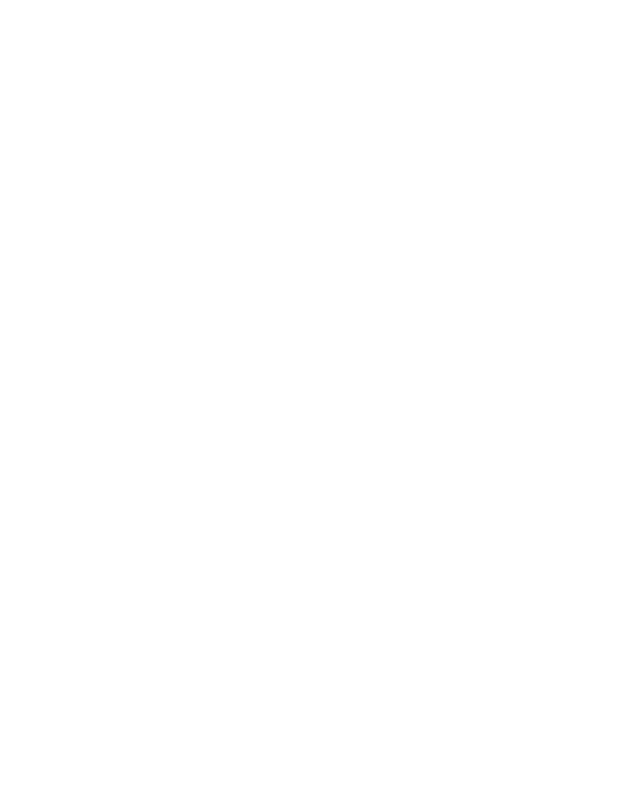
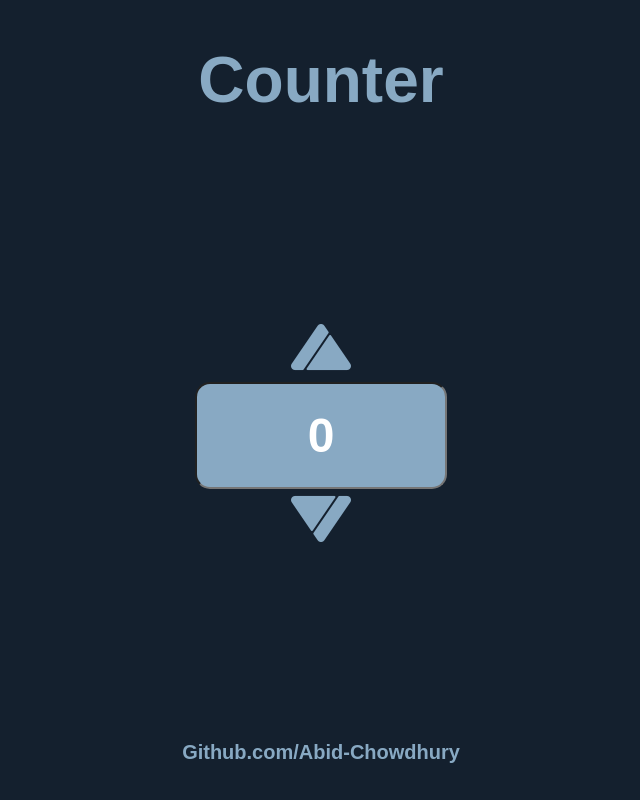
Before and after one commit to Abid-Chowdhury/counter, a plain HTML site: page index.html in a window 1280 px wide. Shown: the whole page, without its empty margins (319-959 px from the left). Drawn offline with Linux system fonts and the light colour scheme.

Commit message:
Added code

```diff
--- a/index.html
+++ b/index.html
@@ -5,8 +5,25 @@
     <meta http-equiv="X-UA-Compatible" content="IE=edge">
     <meta name="viewport" content="width=device-width, initial-scale=1.0">
     <title>Counter</title>
+    <link rel="stylesheet" href="style.css">
 </head>
 <body>
+    <h1 class="title">Counter</h1>
 
+    <div class="counter">
+        <a class="button">
+            <img class="up" src="arrow.png" alt="" onclick="increment()">
+        </a>
+        <input type="number" value="0" name="count" id="count" />
+        <a class="button">
+            <img class="down" src="arrow.png" alt="" onClick="decrement()">
+        </a>
+    </div>
+
+    <div class="github">
+        <a href="https://github.com/Abid-Chowdhury" target="_blank" ="github-link">Github.com/Abid-Chowdhury</a>
+    </div>
+
+    <script src="script.js"></script>
 </body>
 </html>
--- a/script.js
+++ b/script.js
@@ -0,0 +1,20 @@
+counter = document.getElementById("count")
+
+function increment() {
+    currentValue = document.getElementById("count").value
+    counter.value ++
+}
+
+function decrement() {
+    currentValue = document.getElementById("count").value
+    counter.value --
+}
+
+document.addEventListener('keydown', (event) => {
+    if (event.key == "ArrowUp") {
+        increment()
+    }
+    if (event.key == "ArrowDown") {
+        decrement()
+    }
+})
--- a/style.css
+++ b/style.css
@@ -6,5 +6,74 @@
 }
 
 body {
-    background-color: ;
+    background-color: var(--navy-blue);
 }
+
+.title {
+    color: var(--blue-gray);
+    font-size: 4em;
+    font-family: "Arial";
+    text-align: center;
+}
+
+.counter {
+    margin-top: 25vh;
+    display: flex;
+    flex-direction: column;
+}
+
+.button{
+    text-align: center;
+}
+
+.button img {
+    cursor: pointer;
+}
+
+.button .down {
+    transform: rotate(180deg);
+}
+
+::placeholder {
+    color: white;
+}
+
+#count {
+    color: white;
+    background-color: var(--blue-gray);
+    border-radius: 15px;
+    font-family: "Arial";
+    font-size: 3em;
+    font-weight: bold;
+    text-align: center;
+    padding: 0.5em;
+    margin-left: 40%;
+    margin-right: 40%;
+    outline: none;
+}
+
+/* remove up/down arrows inside number */
+input[type=number]::-webkit-inner-spin-button,
+input[type=number]::-webkit-outer-spin-button {
+    -webkit-appearance: none;
+    appearance: none;
+    margin: 0;
+}
+
+.github {
+    text-align: center;
+    position: fixed;
+    bottom: 25px;
+    left: 50%;
+    transform: translate(-50%, -50%);
+    text-decoration: none;
+
+}
+
+a {
+    color: var(--blue-gray);
+    font-size: 1.25em;
+    font-family: "Arial";
+    font-weight: bold;
+    text-decoration: none;
+}
```
Also changed, not shown: arrow.png (added), 1 other file.
